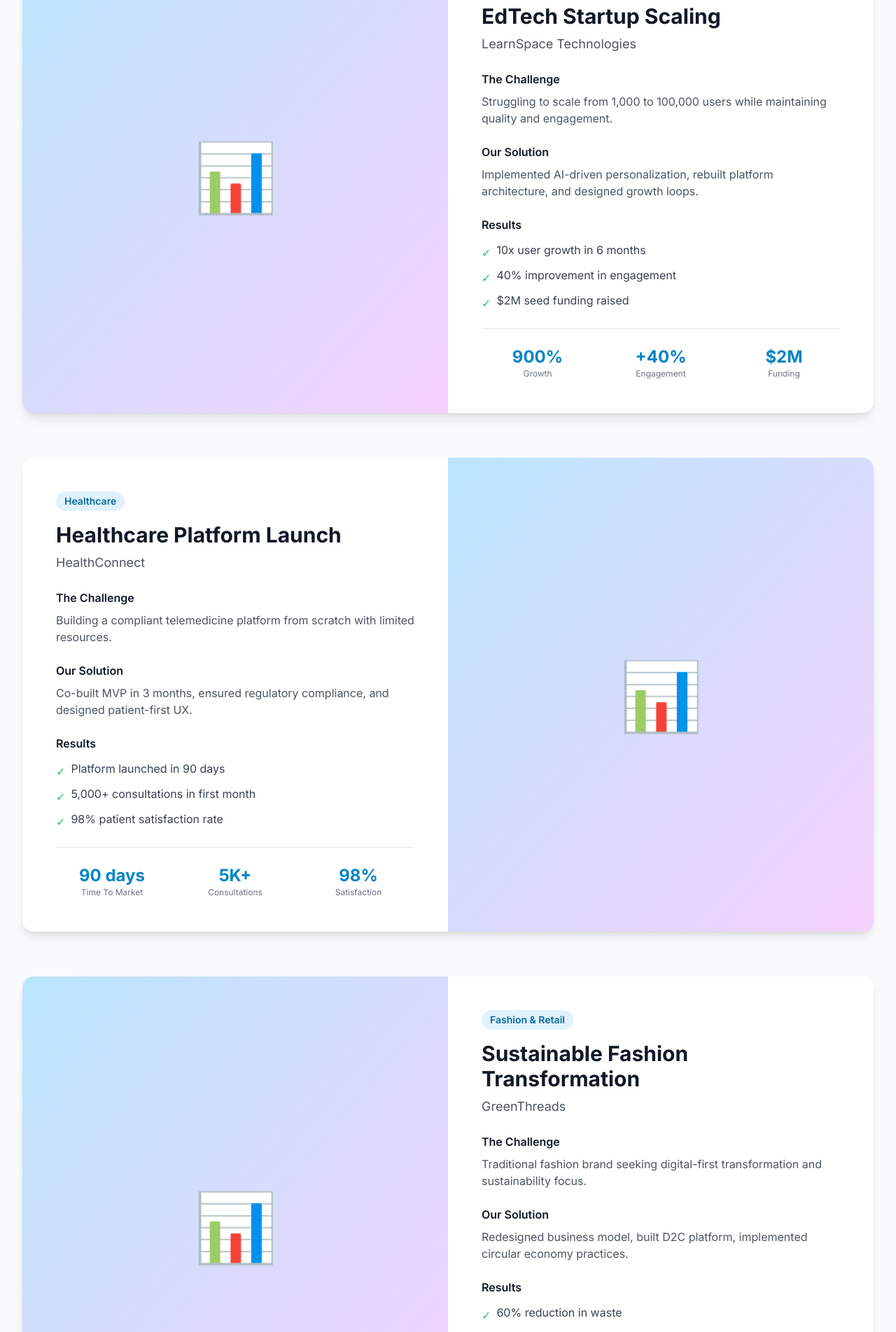
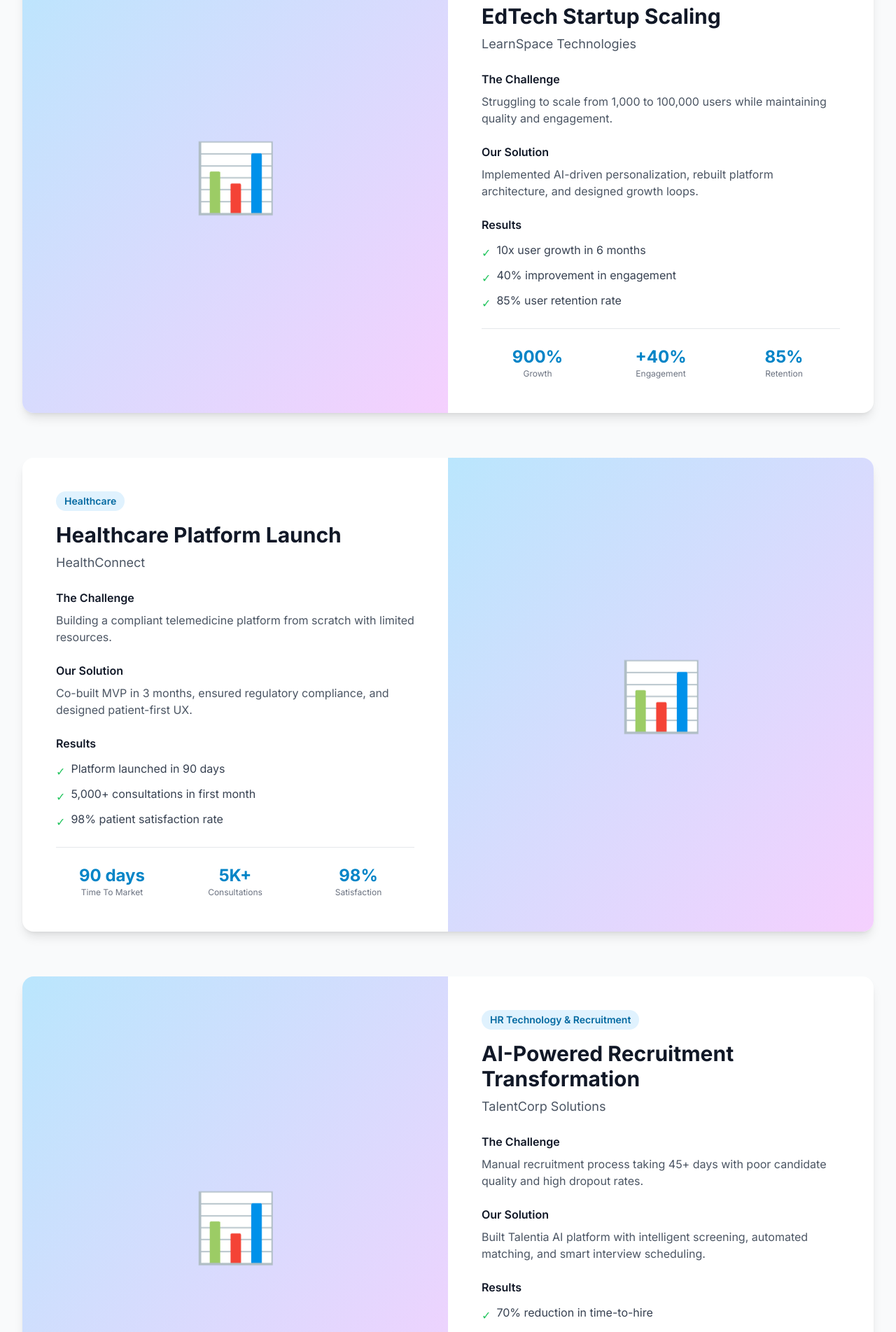
Before and after one commit to manishkesarwa2/Ideasphere, a Next.js app: page /impact in a window 1280 px wide. Shown: the part 880-2783 px from the top of the page at 70% size. Built offline with nearby package versions, Linux system fonts and the light colour scheme.

Commit message:
updated case study

```diff
--- a/app/impact/page.tsx
+++ b/app/impact/page.tsx
@@ -22,7 +22,7 @@
           <div className="grid md:grid-cols-4 gap-8 mb-16">
             {[
               { number: "50+", label: "Ventures Built" },
-              { number: "$25M+", label: "Funding Raised" },
+              { number: "95%", label: "Client Satisfaction" },
               { number: "100K+", label: "Users Impacted" },
               { number: "15+", label: "Industries" },
             ].map((stat, idx) => (
--- a/data/content.ts
+++ b/data/content.ts
@@ -134,13 +134,13 @@
     results: [
       "10x user growth in 6 months",
       "40% improvement in engagement",
-      "$2M seed funding raised"
+      "85% user retention rate"
     ],
     image: "/case-studies/edtech.jpg",
     metrics: {
       growth: "900%",
       engagement: "+40%",
-      funding: "$2M"
+      retention: "85%"
     }
   },
   {
@@ -164,21 +164,21 @@
   },
   {
     id: 3,
-    title: "Sustainable Fashion Transformation",
-    client: "GreenThreads",
-    industry: "Fashion & Retail",
-    challenge: "Traditional fashion brand seeking digital-first transformation and sustainability focus.",
-    solution: "Redesigned business model, built D2C platform, implemented circular economy practices.",
+    title: "AI-Powered Recruitment Transformation",
+    client: "TalentCorp Solutions",
+    industry: "HR Technology & Recruitment",
+    challenge: "Manual recruitment process taking 45+ days with poor candidate quality and high dropout rates.",
+    solution: "Built Talentia AI platform with intelligent screening, automated matching, and smart interview scheduling.",
     results: [
-      "60% reduction in waste",
-      "3x online revenue growth",
-      "B Corp certification achieved"
+      "70% reduction in time-to-hire",
+      "5x improvement in candidate quality",
+      "90% reduction in manual screening time"
     ],
-    image: "/case-studies/fashion.jpg",
+    image: "/case-studies/recruitment.jpg",
     metrics: {
-      waste: "-60%",
-      revenue: "3x",
-      certification: "B Corp"
+      timeToHire: "-70%",
+      quality: "5x",
+      efficiency: "90%"
     }
   }
 ];
```
